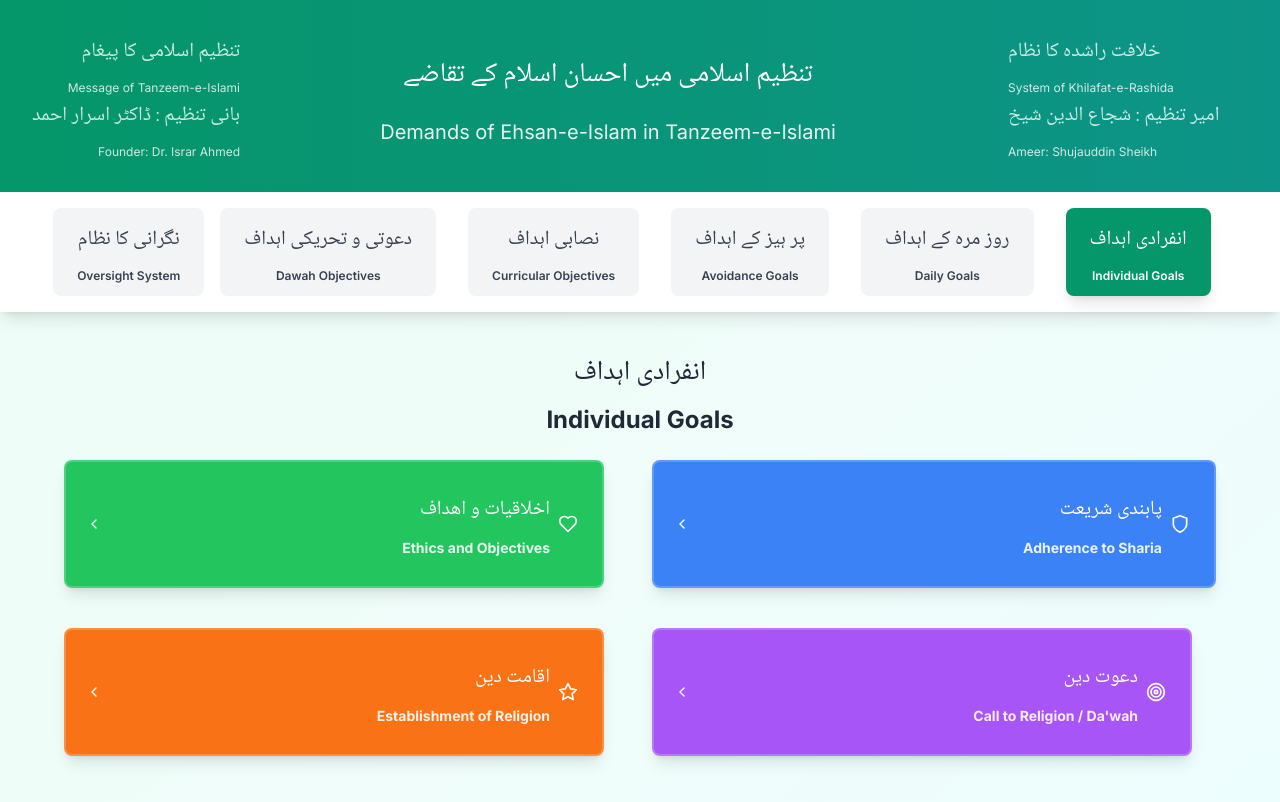
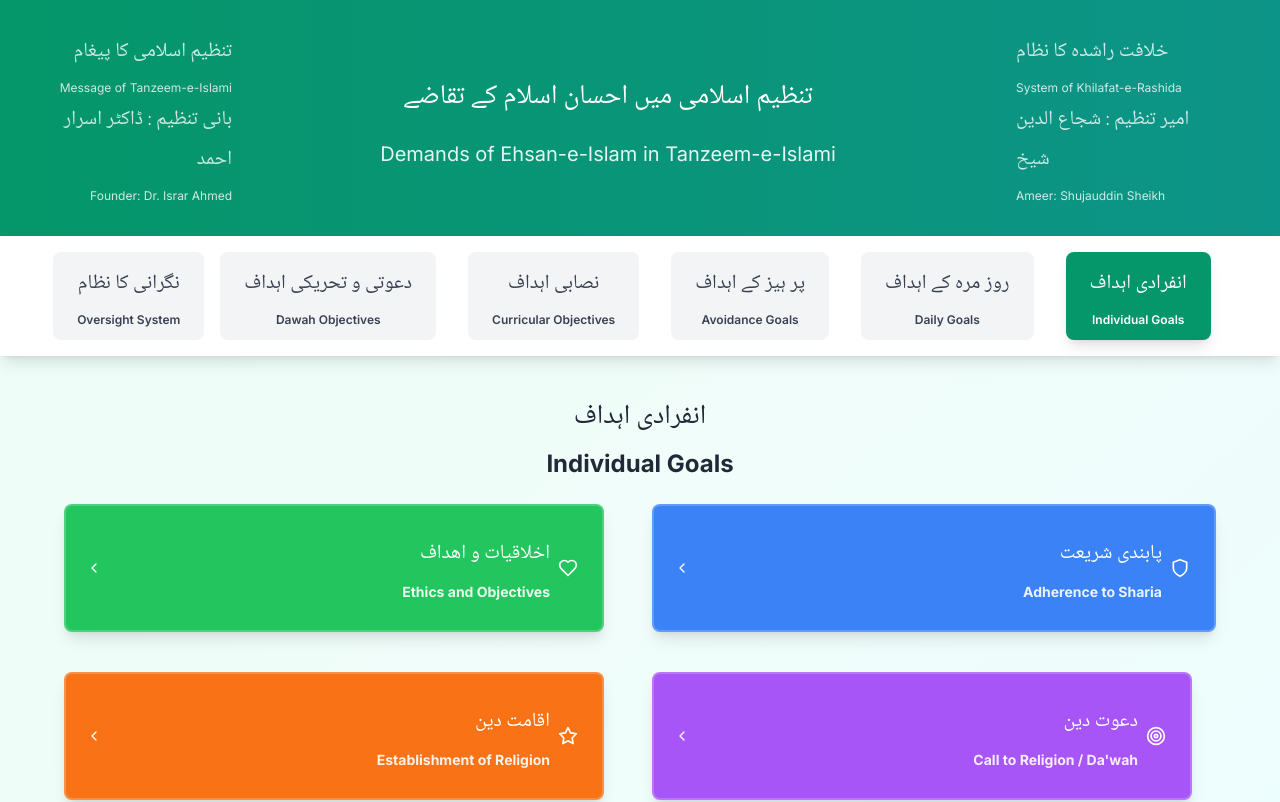
Before and after one commit to QuranAcademyAKQS/AIForTEENS, a Next.js app: page /class/ahsan-e-islam in a window 1280 px wide. Shown: the top 802 px of the page. Built offline with nearby package versions, Linux system fonts and the light colour scheme.

Commit message:
Add padding and margin to prevent text overlapping in header

```diff
--- a/app/class/ahsan-e-islam/page.tsx
+++ b/app/class/ahsan-e-islam/page.tsx
@@ -709,10 +709,10 @@ export default function AhsanEIslamPage() {
         <div className="container mx-auto px-4">
           <div className="flex items-center justify-between gap-8">
             {/* Left side - Message of Tanzeem-e-Islami */}
-            <div className="text-right text-xs opacity-80 w-56 flex-shrink-0">
-              <div className="font-urdu urdu-text">تنظیم اسلامی کا پیغام</div>
-              <div>Message of Tanzeem-e-Islami</div>
-              <div className="font-urdu urdu-text">بانی تنظیم : ڈاکٹر اسرار احمد</div>
+            <div className="text-right text-xs opacity-80 w-56 flex-shrink-0 px-2">
+              <div className="font-urdu urdu-text mb-1">تنظیم اسلامی کا پیغام</div>
+              <div className="mb-1">Message of Tanzeem-e-Islami</div>
+              <div className="font-urdu urdu-text mb-1">بانی تنظیم : ڈاکٹر اسرار احمد</div>
               <div>Founder: Dr. Israr Ahmed</div>
             </div>
 
@@ -725,10 +725,10 @@ export default function AhsanEIslamPage() {
             </div>
 
             {/* Right side - System of Khilafat-e-Rashida */}
-            <div className="text-left text-xs opacity-80 w-56 flex-shrink-0">
-              <div className="font-urdu urdu-text">خلافت راشدہ کا نظام</div>
-              <div>System of Khilafat-e-Rashida</div>
-              <div className="font-urdu urdu-text">امیر تنظیم : شجاع الدین شیخ</div>
+            <div className="text-left text-xs opacity-80 w-56 flex-shrink-0 px-2">
+              <div className="font-urdu urdu-text mb-1">خلافت راشدہ کا نظام</div>
+              <div className="mb-1">System of Khilafat-e-Rashida</div>
+              <div className="font-urdu urdu-text mb-1">امیر تنظیم : شجاع الدین شیخ</div>
               <div>Ameer: Shujauddin Sheikh</div>
             </div>
           </div>
```
